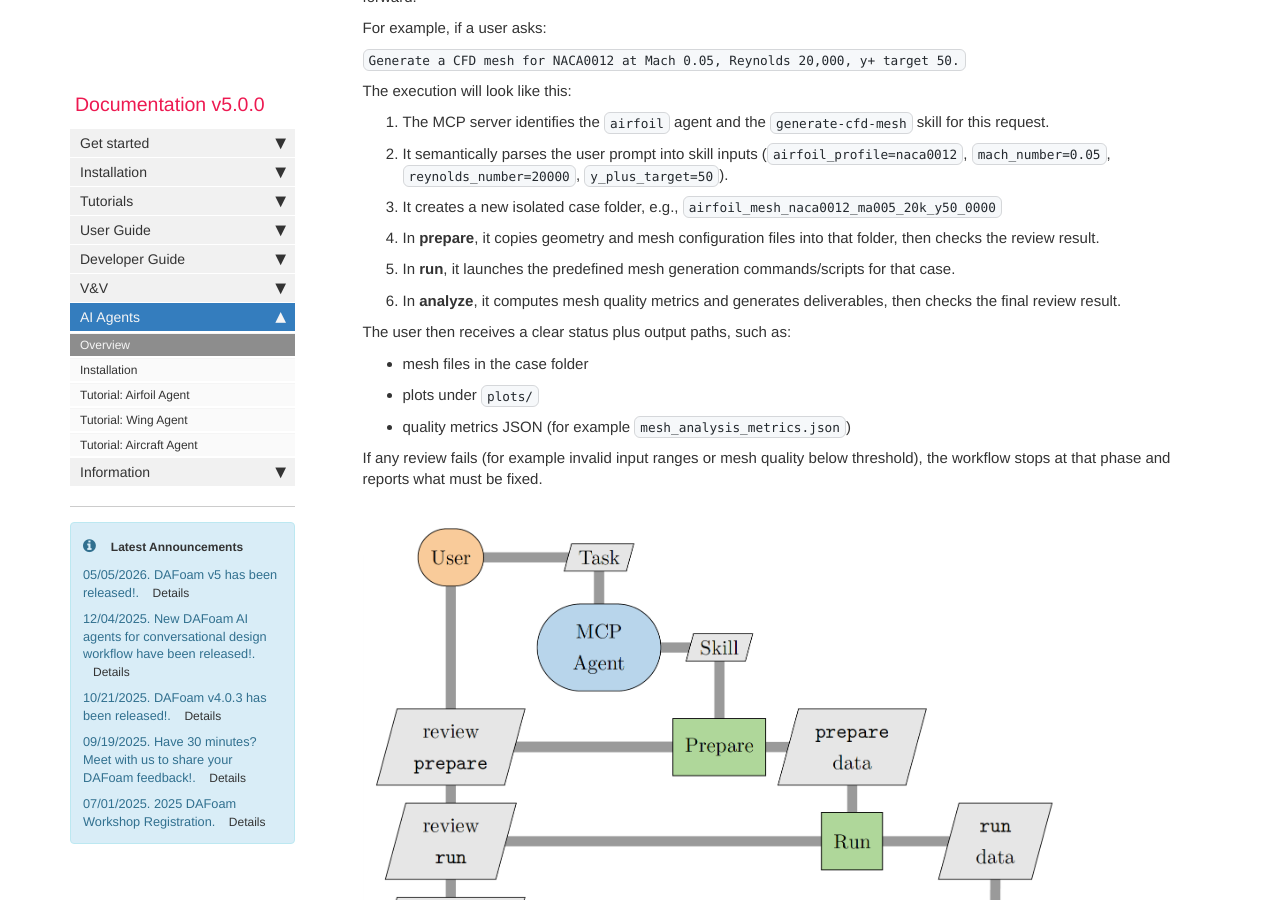
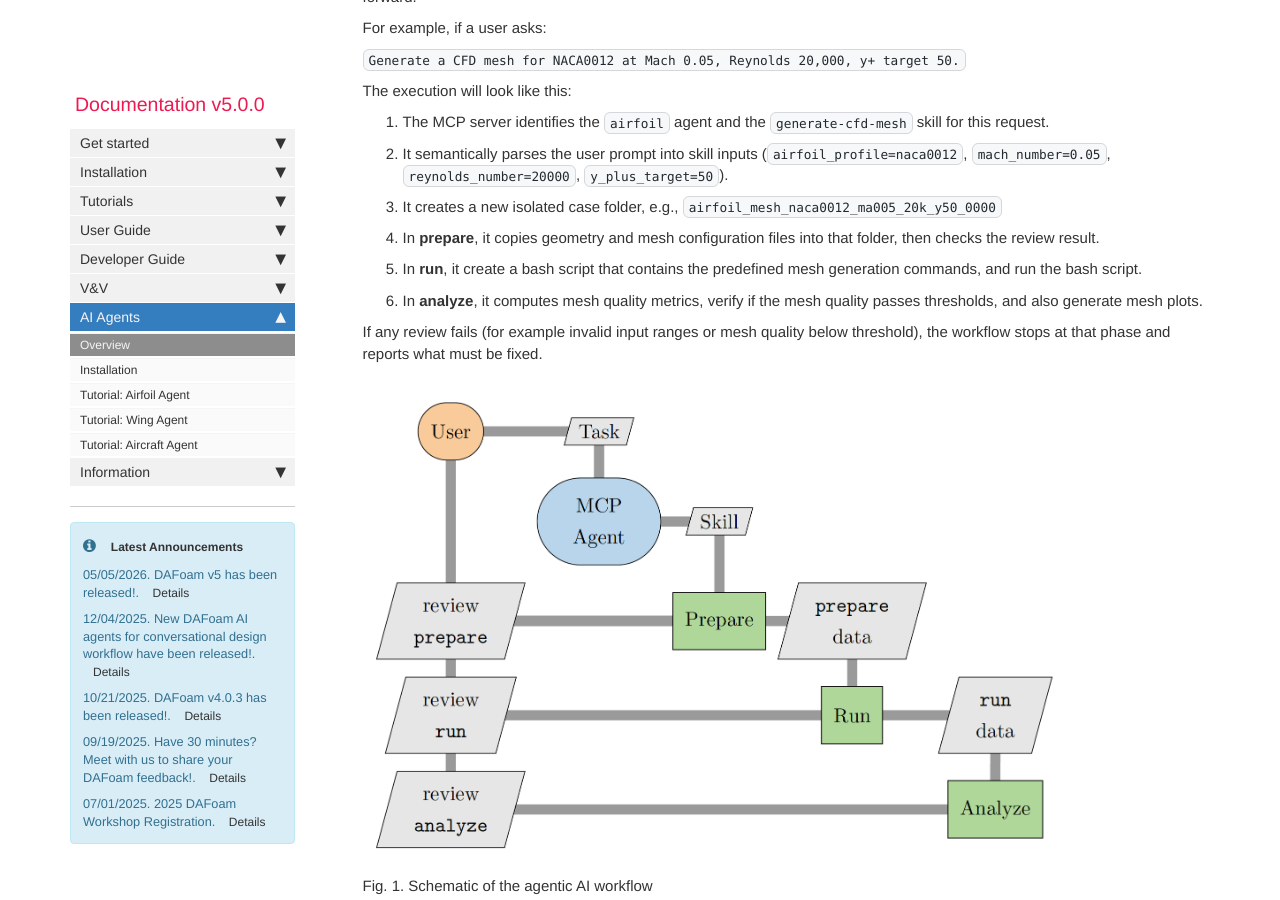
Before and after one commit to DAFoam/DAFoam.github.io, a Jekyll site: the page built from pages/mydoc/mydoc_ai_assistant_overview.md, in a window 1280 px wide and 900 px high, scrolled down 1056 px. Built offline with Jekyll 4.4.1, drawn with Linux system fonts in a browser that asks for light colours; comment, search, counter and statistics services are not loaded.

Commit message:
content update

```diff
--- a/pages/mydoc/mydoc_ai_assistant_overview.md
+++ b/pages/mydoc/mydoc_ai_assistant_overview.md
@@ -43,13 +43,8 @@ The execution will look like this:
 2. It semantically parses the user prompt into skill inputs (`airfoil_profile=naca0012`, `mach_number=0.05`, `reynolds_number=20000`, `y_plus_target=50`).
 3. It creates a new isolated case folder, e.g., `airfoil_mesh_naca0012_ma005_20k_y50_0000`
 4. In **prepare**, it copies geometry and mesh configuration files into that folder, then checks the review result.
-5. In **run**, it launches the predefined mesh generation commands/scripts for that case.
-6. In **analyze**, it computes mesh quality metrics and generates deliverables, then checks the final review result.
-
-The user then receives a clear status plus output paths, such as:
-   - mesh files in the case folder
-   - plots under `plots/`
-   - quality metrics JSON (for example `mesh_analysis_metrics.json`)
+5. In **run**, it create a bash script that contains the predefined mesh generation commands, and run the bash script.
+6. In **analyze**, it computes mesh quality metrics, verify if the mesh quality passes thresholds, and also generate mesh plots.
 
 If any review fails (for example invalid input ranges or mesh quality below threshold), the workflow stops at that phase and reports what must be fixed.
 
```
